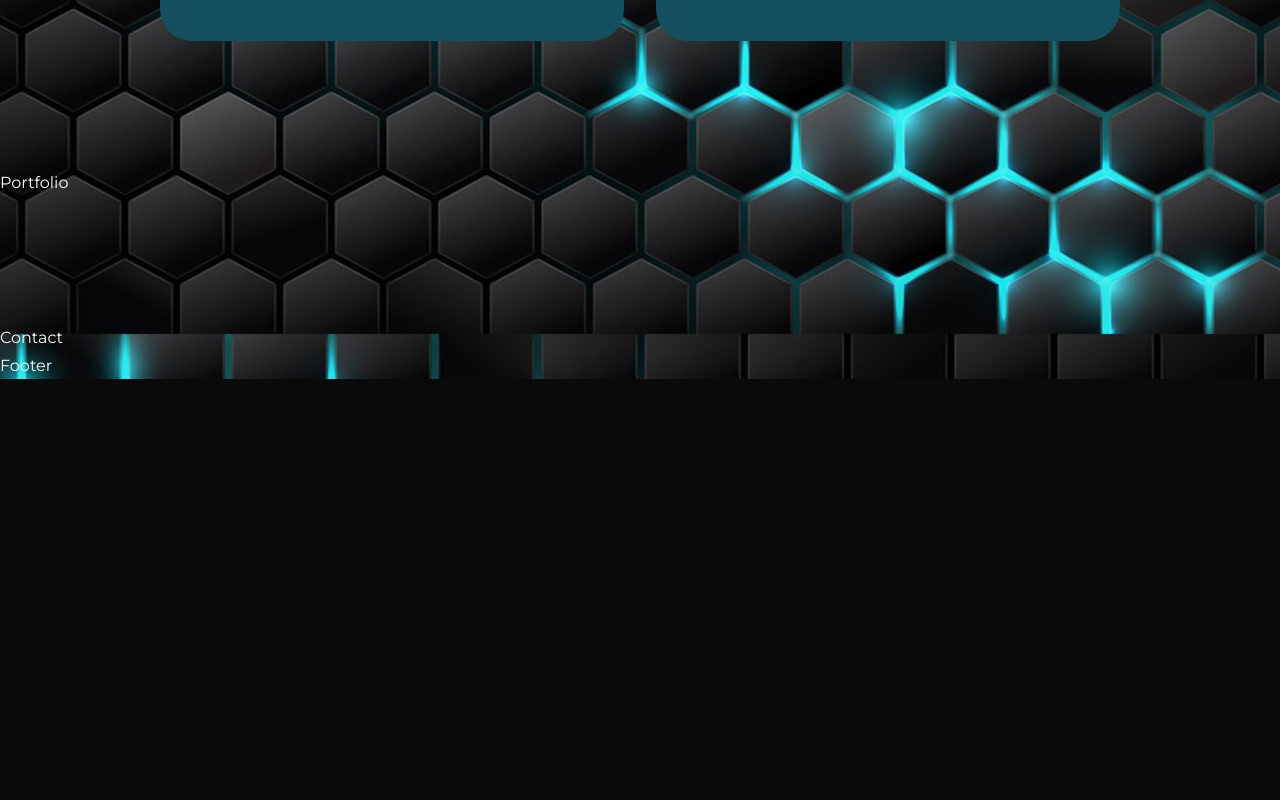
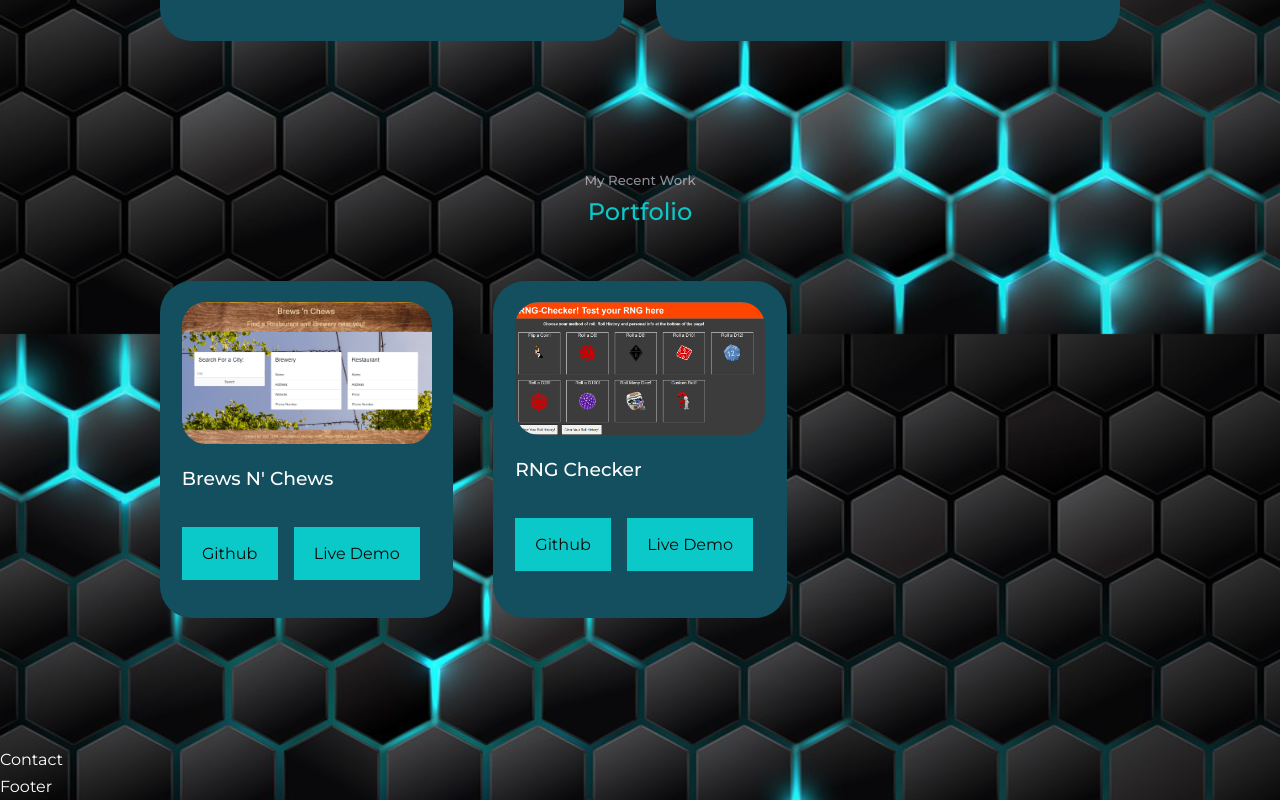
Before and after one commit to Hochipochi/React-Portfolio, a React (Create React App) app: page / in a window 1280 px wide. Shown: the part 2066-2866 px from the top of the page. Before the commit the page ends 2445 px from the top, so only its background shows below. Built offline with nearby package versions, Linux system fonts and the light colour scheme.

Commit message:
added information for portfolio including primary projects and styling for section

```diff
--- a/src/components/portfolio/Portfolio.jsx
+++ b/src/components/portfolio/Portfolio.jsx
@@ -1,9 +1,37 @@
 import React from 'react'
 import './portfolio.css'
+import IMG1 from '../../assets/portfolio1.png'
+import IMG2 from '../../assets/portfolio2.png'
 
 const Portfolio = () => {
   return (
-    <section id='portfolio'>Portfolio</section>
+    <section id='portfolio'>
+      <h5>My Recent Work</h5>
+      <h2>Portfolio</h2>
+
+      <div className='container portfolio__container'>
+        <article className='portfolio__item'>
+          <div className='portfolio__item-image'>
+            <img src={IMG1} alt='Brews n Chews' />
+          </div>
+          <h3>Brews N' Chews</h3>
+          <div className='portfolio__item-cta'>
+            <a href='https://github.com/mdh1080/Brews-and-Chews' className='btn btn-primary' target='_blank'>Github</a>
+            <a href='https://mdh1080.github.io/Brews-and-Chews/' className='btn btn-primary' target='_blank'>Live Demo</a>
+          </div>
+        </article>
+        <article className='portfolio__item'>
+          <div className='portfolio__item-image'>
+            <img src={IMG2} alt='RNG Checker' />
+          </div>
+          <h3>RNG Checker</h3>
+          <div className='portfolio__item-cta'>
+            <a href='https://github.com/Hochipochi/RNG-Checker' className='btn btn-primary' target='_blank'>Github</a>
+            <a href='https://hochipochi.github.io/RNG-Checker/' className='btn btn-primary' target='_blank'>Live Demo</a>
+          </div>
+        </article>
+      </div>
+    </section>
   )
 }
 
--- a/src/components/portfolio/portfolio.css
+++ b/src/components/portfolio/portfolio.css
@@ -0,0 +1,49 @@
+.portfolio__container {
+    display: grid;
+    grid-template-columns: repeat(3, 1fr);
+    gap: 2.5rem;
+}
+
+.portfolio__item {
+    background: var(--color-bg-variant);
+    padding: 1.3rem;
+    border-radius: 2rem;
+    border: 1px solid transparent;
+    transition: var(--transition);
+}
+
+.portfolio__item:hover {
+    border-color: var(--color-primary-variant);
+    background: transparent;
+}
+
+.portfolio__item-image {
+    border-radius: 1.5rem;
+    overflow: hidden;
+}
+
+.portfolio__item h3 {
+    margin: 1.2rem 0 2rem;
+}
+
+.portfolio__item-cta {
+    display: flex;
+    gap: 1rem;
+    margin-bottom: 1rem;
+}
+
+/* ========= Media Queries (Medium Devices) ========== */
+@media screen and (max-width: 1024px) {
+    .portfolio__container {
+        grid-template-columns: 1fr 1fr;
+        gap: 1.2rem;
+    }
+}
+
+/* ========= Media Queries (Small Devices) ========== */
+@media screen and (max-width: 600px) {
+    .portfolio__container {
+        grid-template-columns: 1fr;
+        gap: 1rem;
+    }
+}
```
Also changed, not shown: src/assets/portfolio1.png (added), src/assets/portfolio2.png (added).
